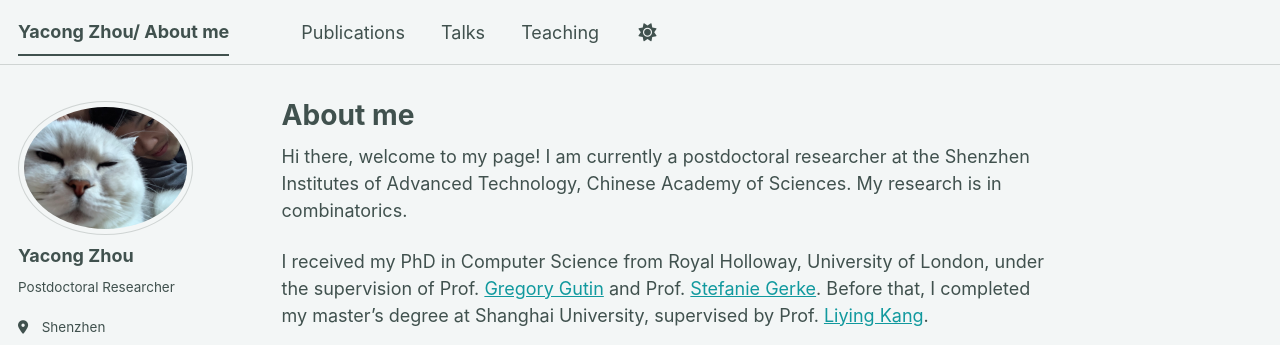
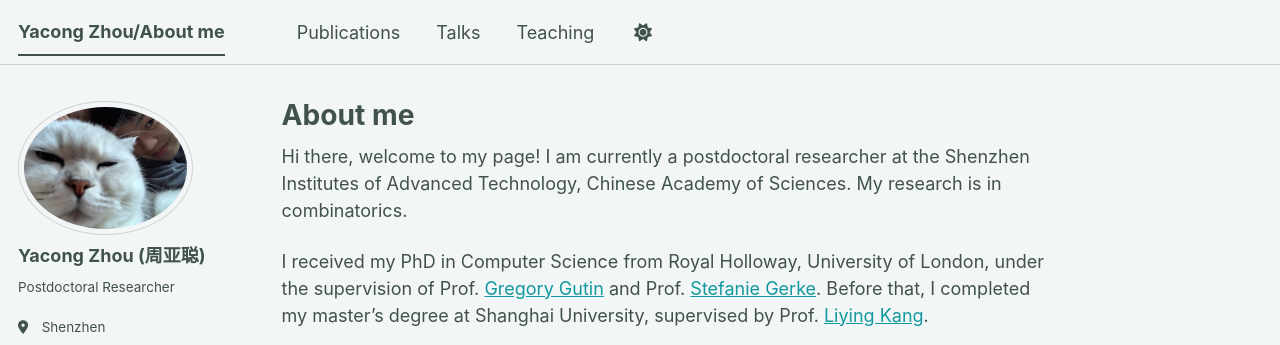
Before and after one commit to YACONGZHOU/yacongzhou.github.io, a Jekyll site: the page built from _pages/about.md, in a window 1280 px wide. Shown: the top 345 px of the page. Built offline with Jekyll 4.4.1, drawn with Linux system fonts in a browser that asks for light colours; some web fonts are replaced; a script bundle is joined from its source files by our own code; library files that are not in the unit come from our copies.

Commit message:
Update _config.yml

```diff
--- a/_config.yml
+++ b/_config.yml
@@ -9,7 +9,7 @@
 # Basic Site Settings
 locale                   : "en-US"
 site_theme               : "mint" # The available themes options are "default", "air", "sunrise", "mint", "dirt" and "contrast"
-title                    : "Yacong Zhou/ About me"
+title                    : "Yacong Zhou/About me"
 title_separator          : "-"
 name                     : &name "Yacong Zhou (周亚聪)"
 description              : &description "Yacong Zhou's academic portfolio"   # Update this with a general description of your site, this is the default if not overridden by a page
@@ -24,7 +24,7 @@ repository               : "academicpages/yacongzhou.github.io"
 author:
   # Biographic information
   avatar           : "IMG_1348.png"
-  name             : "Yacong Zhou"
+  name             : "Yacong Zhou (周亚聪)"
   pronouns         : # example: "she/her"
   bio              : "Postdoctoral Researcher"
   location         : "Shenzhen"
```
